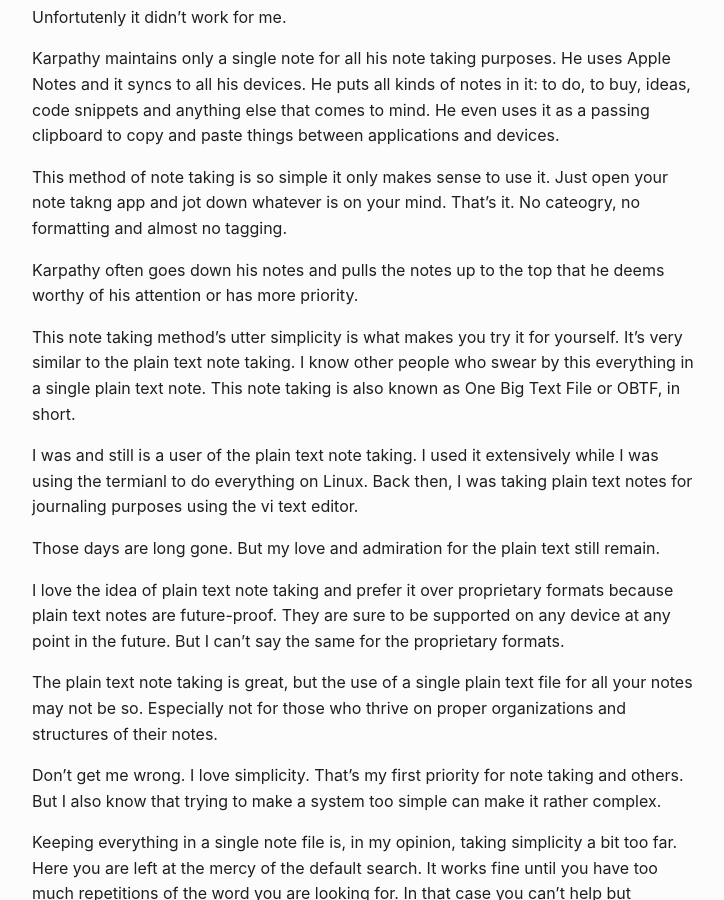
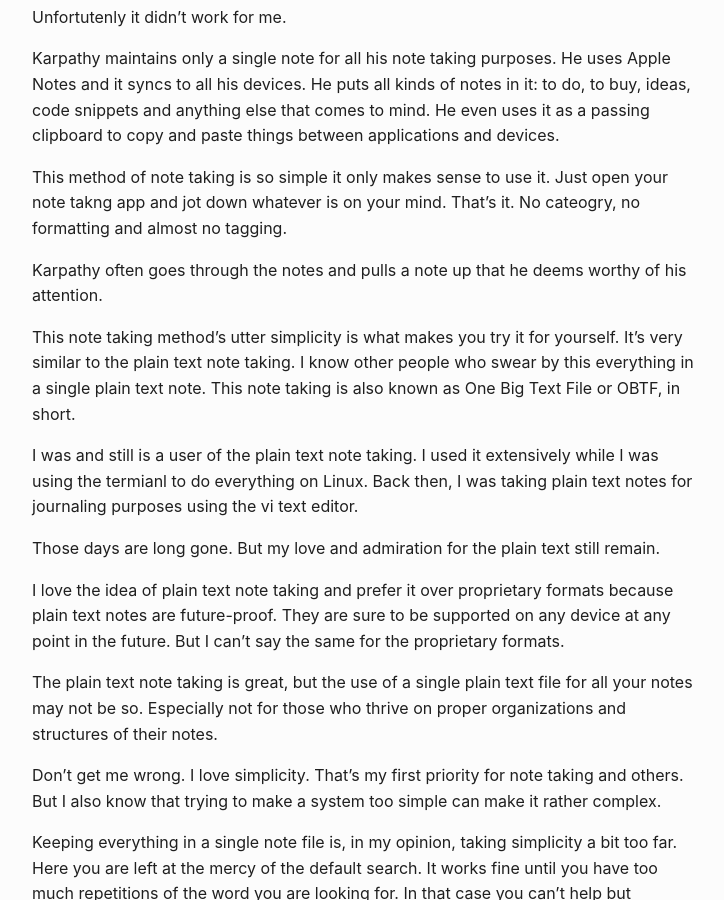
Before and after one commit to muntasimulhaque/muntasimulhaque.github.io, a Jekyll site: the page built from _posts/2025-05-12-cons-of-single-plaintext-file.md, in a window 1280 px wide and 900 px high, scrolled down 529 px. Shown: the whole window, without its empty margins (272-996 px from the left). Built offline with Jekyll 4.4.1, drawn with Linux system fonts in a browser that asks for light colours.

Commit message:
Update 2025-05-12-cons-of-single-plaintext-file.md

```diff
--- a/_posts/2025-05-12-cons-of-single-plaintext-file.md
+++ b/_posts/2025-05-12-cons-of-single-plaintext-file.md
@@ -14,7 +14,7 @@ Karpathy maintains only a single note for all his note taking purposes. He uses
 
 This method of note taking is so simple it only makes sense to use it. Just open your note takng app and jot down whatever is on your mind. That's it. No cateogry, no formatting and almost no tagging.
 
-Karpathy often goes down his notes and pulls the notes up to the top that he deems worthy of his attention or has more priority.
+Karpathy often goes through the notes and pulls a note up that he deems worthy of his attention.
 
 This note taking method's utter simplicity is what makes you try it for yourself. It's very similar to the plain text note taking. I know other people who swear by this everything in a single plain text note. This note taking is also known as One Big Text File or OBTF, in short.
 
```
